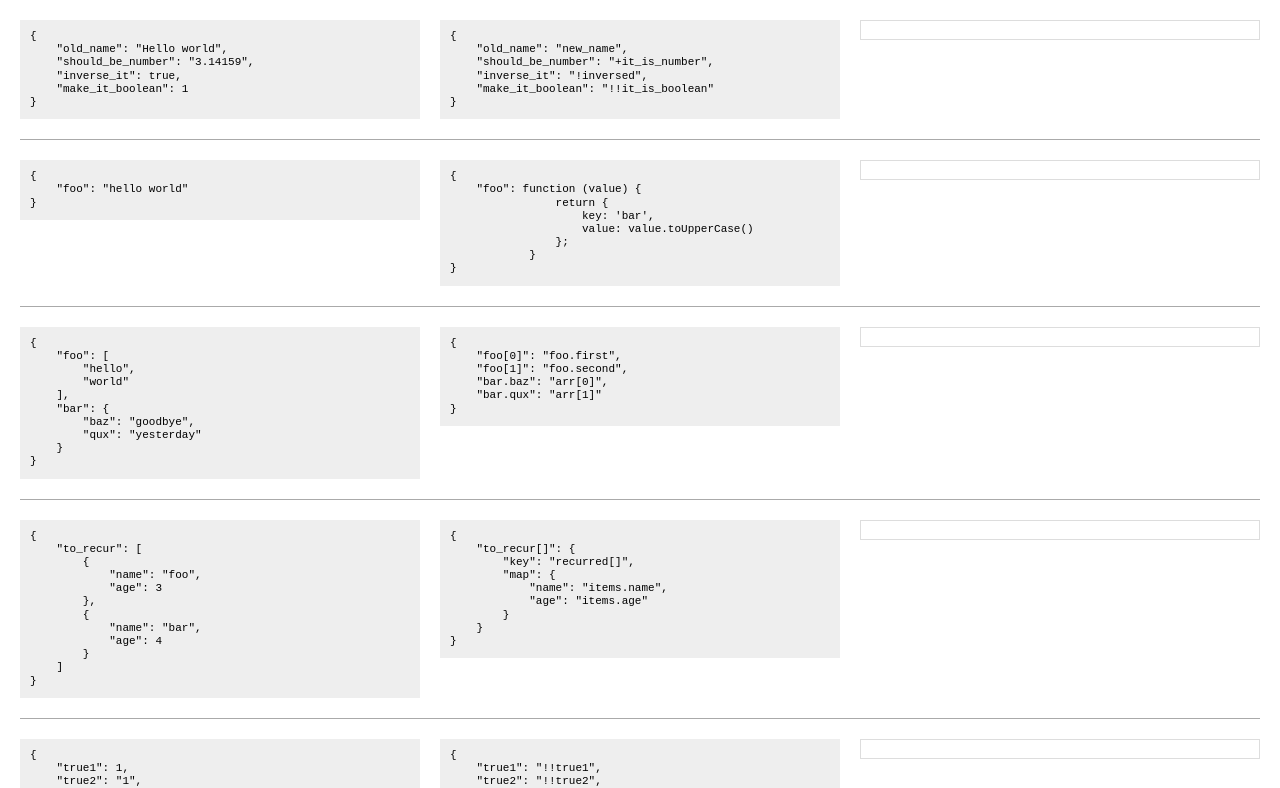
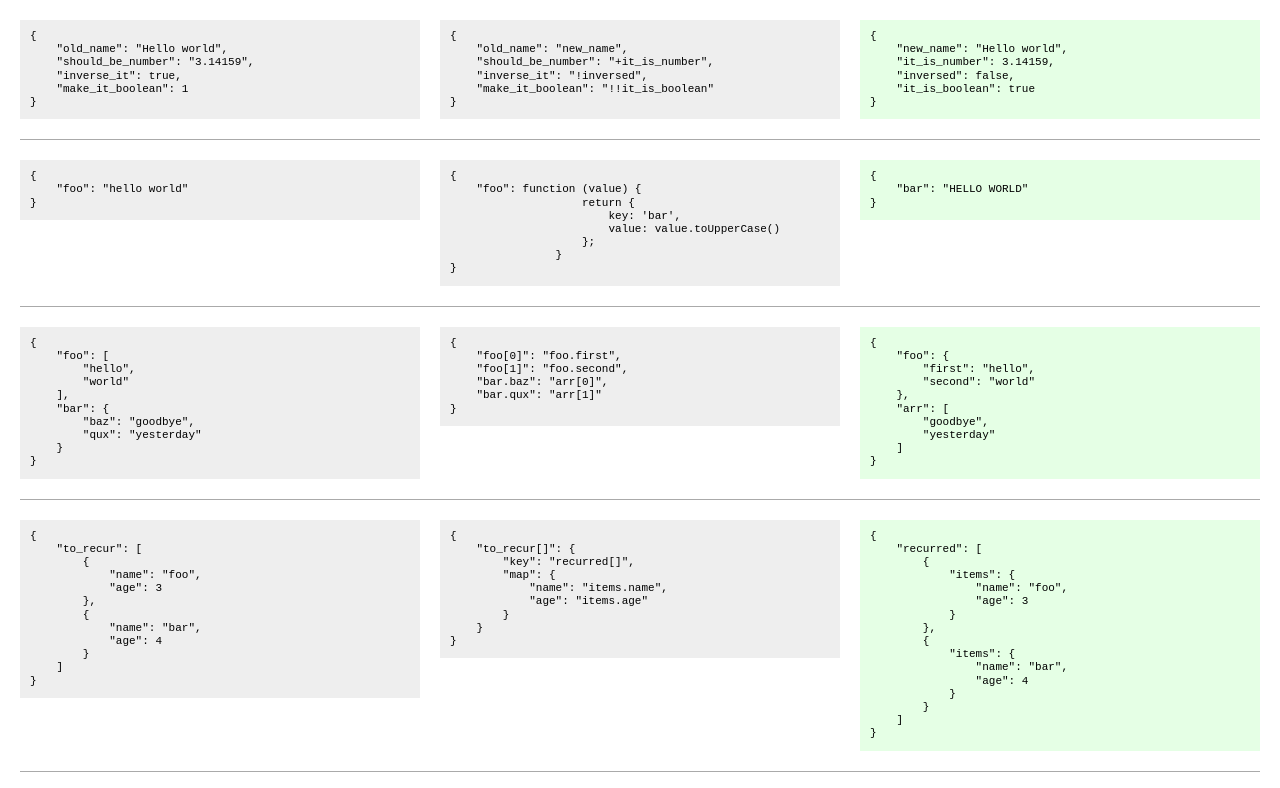
Before and after one commit to SilentDepth/json-refactor, a plain HTML site: page test.html in a window 1280 px wide. Shown: the top 788 px of the page. Drawn offline with nearby package versions, Linux system fonts and the light colour scheme.

Commit message:
Improved test.html

```diff
--- a/test.html
+++ b/test.html
@@ -3,128 +3,89 @@
 <title>JSON-Transpiler Test</title>
 <style>
     html, body { margin: 0; padding: 0; width: 100%; height: 100%; }
+    #template { display: none; }
     .test { border: 0 solid #AAA; border-width: 1px 0; margin: -1px auto 0; padding: 20px 0; font: 11px/1.2 "Source Code Pro", Consolas, monospace; width: 1240px; }
     .test::after { content: ''; clear: both; display: block; }
-    .test pre { float: left; width: 400px; background: #EEE; margin: 0 20px 0 0; padding: 9px; border: 1px solid #EEE; box-sizing: border-box; }
-    .test .target { margin: 0; background: none; border-color: #DDD; }
+    .test pre { float: left; width: 400px; background: #EEE; margin: 0 20px 0 0; padding: 10px; box-sizing: border-box; }
+    .test .target { margin: 0; }
     .test .correct { background: rgba(0, 255, 0, 0.1); }
     .test .wrong { background: rgba(255, 0, 0, 0.1); }
 </style>
-<script src="./json-transpiler.js"></script>
-<script>
-    /*
-    var testcases = [
-            'prop',
-            'prop[0]',
-            'prop1.prop2',
-            'prop1[1].prop2',
-            'prop1.prop2[2]',
-            'prop1[3].prop2[4]'
-    ];
-    var answer = document.getElementById('answer');
-    testcases.forEach(function (testcase) {
-        var testTarget = {root: true};
-        var result = parser(testTarget, testcase);
-        result.parent[result.key] = 'Success';
-        answer.innerText += testcase + ': ' + JSON.stringify(testTarget) + '\n';
-    });
-    */
-    var source, map, funcArr = [];
-    var test = function (id, answer) {
-        var $test = document.getElementById(id);
-        var $source = $test.querySelector('.source');
-        var $map = $test.querySelector('.map');
-        var $target = $test.querySelector('.target');
-        $source.innerText = JSON.stringify(source, null, 4);
-        $map.innerText = JSON.stringify(map, function (key, val) {
-            if (typeof val == 'function') {
-                funcArr.push(val.toString());
-                return '$func' + (funcArr.length - 1);
-            } else {
-                return val;
-            }
-        }, 4);
-        if (funcArr.length > 0) {
-            var text = $map.innerText;
-            funcArr.forEach(function (func, idx) {
-                text = text.replace('"$func' + idx + '"', func);
-            });
-            $map.innerText = text;
-            funcArr = [];
-        }
-        var result = jsonRefactor(source, map);
-        $target.innerText = JSON.stringify(result, null, 4);
-    };
-    var compare = function (a, b) {
+<script src="https://cdnjs.cloudflare.com/ajax/libs/jquery/2.0.0/jquery.min.js"></script>
+<script src="https://cdnjs.cloudflare.com/ajax/libs/underscore.js/1.8.3/underscore-min.js"></script>
+<script src="./json-refactor.js"></script>
 
-    };
-</script>
-<div id="case1" class="test">
+<div id="template">
     <pre class="source"></pre>
     <pre class="map"></pre>
     <pre class="target"></pre>
+</div>
+<div id="container"></div>
+
 <script>
-        source = {
+    var $template = $('#template');
+    var $container = $('#container');
+    var tests = [
+        {
+            source: {
                 'old_name': 'Hello world',
                 'should_be_number': '3.14159',
                 'inverse_it': true,
                 'make_it_boolean': 1
-        };
-        map = {
+            },
+            map: {
                 'old_name': 'new_name',
                 'should_be_number': '+it_is_number',
                 'inverse_it': '!inversed',
                 'make_it_boolean': '!!it_is_boolean'
-        };
-        test('case1');
-    </script>
-</div>
-<div id="case2" class="test">
-    <pre class="source"></pre>
-    <pre class="map"></pre>
-    <pre class="target"></pre>
-    <script>
-        source = {
+            },
+            answer: {
+                'new_name': 'Hello world',
+                'it_is_number': 3.14159,
+                'inversed': false,
+                'it_is_boolean': true
+            }
+        },
+        {
+            source: {
                 'foo': 'hello world'
-        };
-        map = {
+            },
+            map: {
                 'foo': function (value) {
                     return {
                         key: 'bar',
                         value: value.toUpperCase()
                     };
                 }
-        };
-        test('case2');
-    </script>
-</div>
-<div id="case3" class="test">
-    <pre class="source"></pre>
-    <pre class="map"></pre>
-    <pre class="target"></pre>
-    <script>
-        source = {
+            },
+            answer: {
+                'bar': 'HELLO WORLD'
+            }
+        },
+        {
+            source: {
                 'foo': ['hello', 'world'],
                 'bar': {
                     'baz': 'goodbye',
                     'qux': 'yesterday'
                 }
-        };
-        map = {
+            },
+            map: {
                 'foo[0]': 'foo.first',
                 'foo[1]': 'foo.second',
                 'bar.baz': 'arr[0]',
                 'bar.qux': 'arr[1]'
-        };
-        test('case3');
-    </script>
-</div>
-<div id="case4" class="test">
-    <pre class="source"></pre>
-    <pre class="map"></pre>
-    <pre class="target"></pre>
-    <script>
-        source = {
+            },
+            answer: {
+                'foo': {
+                    'first': 'hello',
+                    'second': 'world'
+                },
+                'arr': ['goodbye', 'yesterday']
+            }
+        },
+        {
+            source: {
                 'to_recur': [
                     {
                         'name': 'foo',
@@ -134,8 +95,8 @@
                         'age': 4
                     }
                 ]
-        };
-        map = {
+            },
+            map: {
                 'to_recur[]': {
                     key: 'recurred[]',
                     map: {
@@ -143,16 +104,26 @@
                         'age': 'items.age'
                     }
                 }
-        };
-        test('case4');
-    </script>
-</div>
-<div id="case5" class="test">
-    <pre class="source"></pre>
-    <pre class="map"></pre>
-    <pre class="target"></pre>
-    <script>
-        source = {
+            },
+            answer: {
+                'recurred': [
+                    {
+                        'items': {
+                            'name': 'foo',
+                            'age': 3
+                        }
+                    },
+                    {
+                        'items': {
+                            'name': 'bar',
+                            'age': 4
+                        }
+                    }
+                ]
+            }
+        },
+        {
+            source: {
                 'true1': 1,
                 'true2': '1',
                 'true3': true,
@@ -179,8 +150,8 @@
                 'false13': null,
                 'false14': 'null',
                 'false15': 'whatever'
-        };
-        map = {
+            },
+            map: {
                 'true1': '!!true1',
                 'true2': '!!true2',
                 'true3': '!!true3',
@@ -207,22 +178,44 @@
                 'false13': '!!false13',
                 'false14': '!!false14',
                 'false15': '!!false15'
-        };
-        test('case5');
-    </script>
-</div>
-<div id="case6" class="test">
-    <pre class="source"></pre>
-    <pre class="map"></pre>
-    <pre class="target"></pre>
-    <script>
-        source = {
+            },
+            answer: {
+                'true1': true,
+                'true2': true,
+                'true3': true,
+                'true4': true,
+                'true5': true,
+                'true6': true,
+                'true7': true,
+                'true8': true,
+                'true9': true,
+                'true10': true,
+                'true11': true,
+                'false1': false,
+                'false2': false,
+                'false3': false,
+                'false4': false,
+                'false5': false,
+                'false6': false,
+                'false7': false,
+                'false8': false,
+                'false9': false,
+                'false10': false,
+                'false11': false,
+                'false12': false,
+                'false13': false,
+                'false14': false,
+                'false15': false
+            }
+        },
+        {
+            source: {
                 'foo': [
                     {'bar': 1},
                     {'baz': 2}
                 ]
-        };
-        map = {
+            },
+            map: {
                 'foo[]': {
                     key: 'new_foo[]',
                     map: {
@@ -230,33 +223,66 @@
                         'baz': 'baz'
                     }
                 }
-        };
-        test('case6');
-    </script>
-</div>
-<div id="case7" class="test">
-    <pre class="source"></pre>
-    <pre class="map"></pre>
-    <pre class="target"></pre>
-    <script>
-        source = {};
-        map = {
+            },
+            answer: {
+                'new_foo': [
+                    {'bar': 1},
+                    {'baz': 2}
+                ]
+            }
+        },
+        {
+            source: {},
+            map: {
                 '__json-refactor__': {setUndefined: true},
                 'foo': 'foo'
-        };
-        test('case7');
+            },
+            answer: {
+                'foo': null
+            }
+        },
+        {
+            source: [1, 'two', true, ['f', 'o', 'u', 'r'], {no: 5}],
+            map: {
+                '': ''
+            },
+            answer: [1, 'two', true, ['f', 'o', 'u', 'r'], {no: 5}]
+        }
+    ];
+    tests.forEach(function (test, idx) {
+        var $wrapper = $template.clone();
+        var $source = $wrapper.find('.source');
+        var $map = $wrapper.find('.map');
+        var $target = $wrapper.find('.target');
+        var funcArr = [];
+        var result;
+        $source.html(JSON.stringify(test.source, null, 4));
+        $map.html(JSON.stringify(test.map, function (key, val) {
+            if (typeof val == 'function') {
+                funcArr.push(val.toString());
+                return '$func' + (funcArr.length - 1);
+            } else {
+                return val;
+            }
+        }, 4));
+        if (funcArr.length > 0) {
+            $map.html($map.html().replace(/"\$func(\d+)"/g, function (m, id) {
+                return funcArr[id];
+            }));
+        }
+        try {
+            result = jsonRefactor(test.source, test.map);
+        } catch (e) {
+            result = e;
+            console.error(e);
+        }
+        $target.html(JSON.stringify(result, null, 4));
+        if (_.isEqual(result, test.answer)) {
+            $target.addClass('correct');
+        } else {
+            $target.addClass('wrong');
+            console.error('test ' + idx + ' failed.');
+        }
+        $wrapper.removeAttr('id').addClass('test').appendTo($container);
+    });
 </script>
-</div>
-
-<!--
-<div id="case" class="test">
-    <pre class="source"></pre>
-    <pre class="map"></pre>
-    <pre class="target"></pre>
-    <script>
-        source = {};
-        map = {};
-        test('case');
-    </script>
-</div>
--->
```
Lines whose indentation alone changed are shown as unchanged.
